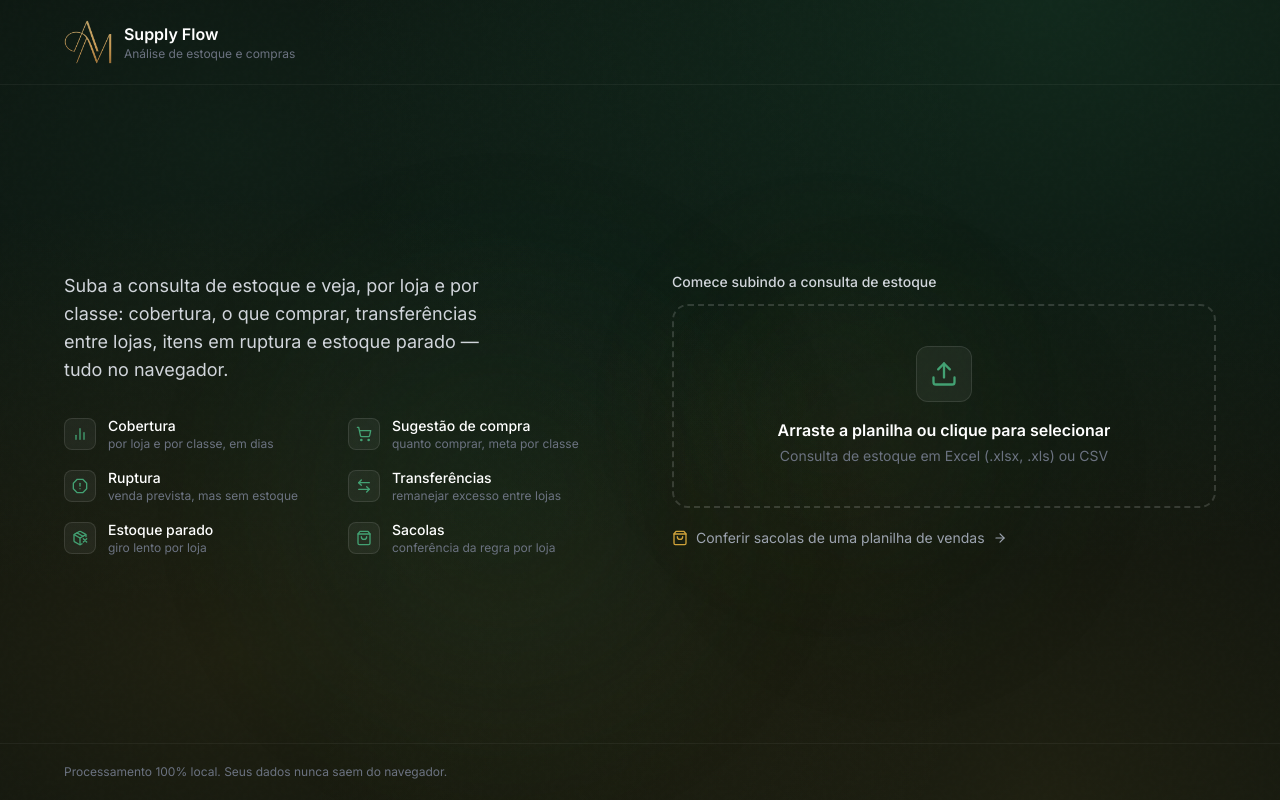
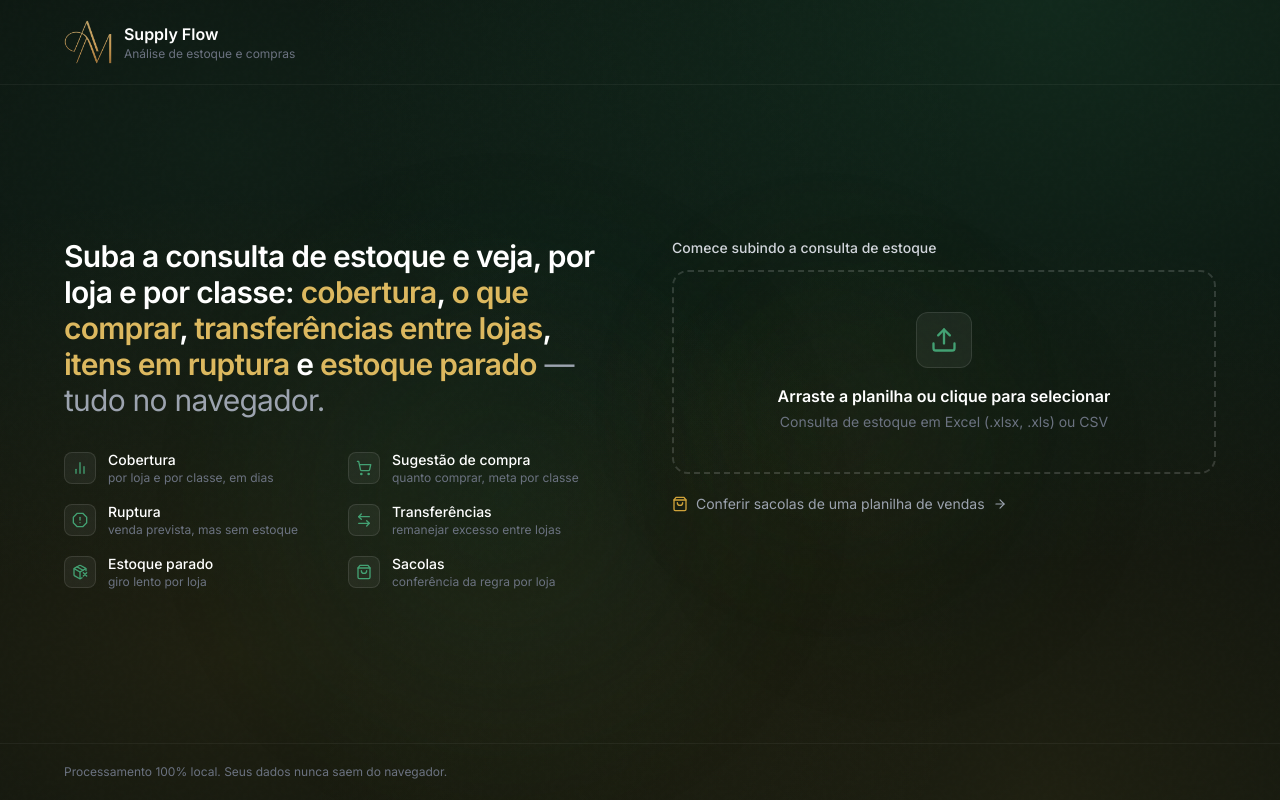
Before and after one commit to alcinadadosti-worspace/bridesCobert, a React (Vite) app: page / in a window 1280 px wide. Built offline with nearby package versions, Linux system fonts and the light colour scheme.

Commit message:
feat: Style home lead as a highlighted statement
Turn the intro paragraph into a large hero statement (white, semibold)
with the app's capabilities emphasized in gold, giving the left column
presence now that the title is gone. Text unchanged.

Co-Authored-By: Claude Opus 4.8 <noreply@anthropic.com>

```diff
--- a/src/components/Hero.jsx
+++ b/src/components/Hero.jsx
@@ -37,9 +37,14 @@ function Hero({ onDataLoaded, onGoToSacolas }) {
         <div className="w-full max-w-6xl mx-auto grid grid-cols-1 lg:grid-cols-2 gap-12 lg:gap-16 items-start">
           {/* Esquerda — o que a ferramenta faz */}
           <div>
-            <p className="text-lg text-gray-300 max-w-md mb-8">
-              Suba a consulta de estoque e veja, por loja e por classe: cobertura, o que comprar,
-              transferências entre lojas, itens em ruptura e estoque parado — tudo no navegador.
+            <p className="text-2xl md:text-3xl font-semibold leading-snug tracking-tight text-white max-w-xl mb-8">
+              Suba a consulta de estoque e veja, por loja e por classe:{' '}
+              <span className="text-gold-300">cobertura</span>,{' '}
+              <span className="text-gold-300">o que comprar</span>,{' '}
+              <span className="text-gold-300">transferências entre lojas</span>,{' '}
+              <span className="text-gold-300">itens em ruptura</span> e{' '}
+              <span className="text-gold-300">estoque parado</span>
+              <span className="font-normal text-gray-400"> — tudo no navegador.</span>
             </p>
 
             <div className="grid grid-cols-1 sm:grid-cols-2 gap-x-6 gap-y-4">
```
